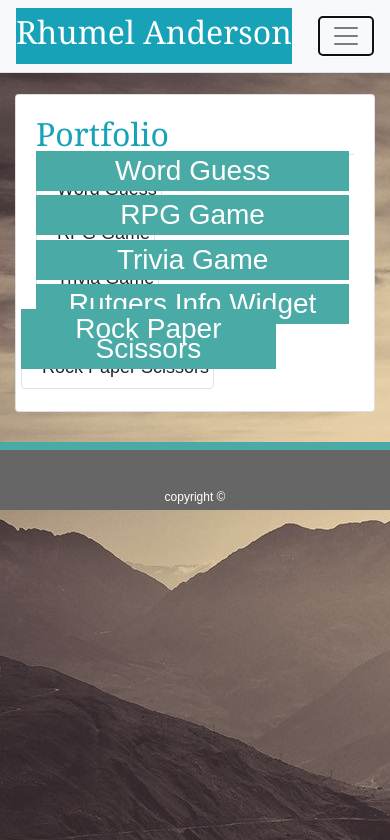
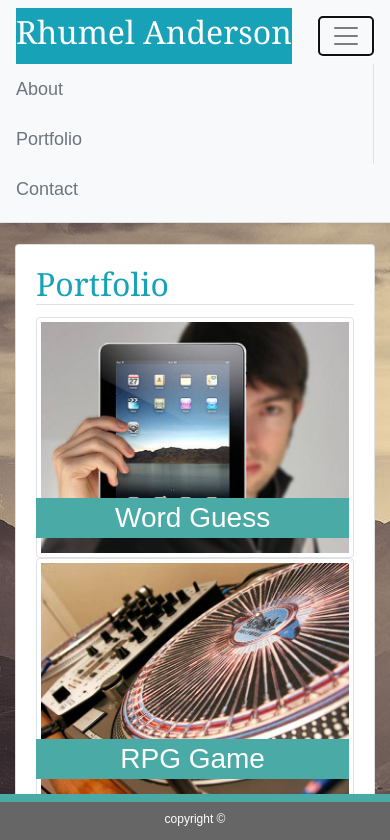
Before and after one commit to rhumel/Bootstrap-Portfolio, a plain HTML site: page portfolio.html in a window 390 px wide. Both pictures are taken after a click on the button "Toggle navigation". Shown: the top 840 px of the page. Drawn offline with nearby package versions, Linux system fonts and the light colour scheme.

Commit message:
Final update

```diff
--- a/css/style.css
+++ b/css/style.css
@@ -1,5 +1,77 @@
+* {
+    box-sizing: border-box;
+
+  }
+
+
+
 body {
-    /*background: url("../images/a851c87ee4c01dd64349654bae82c64b.jpg");*/
-    border: 5px solid red;
+    background-image: url("../images/image-45157137-hipster-backgrounds.jpg");
+    font-family: Arial, "Helvetica Neue", Helvetica, sans-serif;
+    font-size: 18px;
+    line-height: 34px;
+    background-size: auto;
+    height: 100%;
+}
+
+
+h2 {
+    /*padding-bottom: 40px; */
+    font-family: Georgia, 'Times New Roman', Times, serif;
 
 }
+
+.navbar {
+    margin-bottom: 20px;
+}
+
+.card-img-top {
+
+    height:200px;
+    width: 200px;
+    margin:20px;
+
+}
+
+p {
+
+    line-height: 200%;
+
+}
+
+/*portfolio*/
+
+.work h3 {
+
+        position: absolute;
+        bottom: 20px;
+        width: 90%;
+        padding: 10px;
+        margin-bottom: 0;
+        font-weight: 300;
+        line-height: 20px;
+        color: #fff;
+        text-align: center;
+        background: #4aaaa5;
+        border-bottom: 0;
+
+      }
+
+
+
+.footer {
+    position: fixed;
+    font-size: 8px;
+    text-align: center;
+    bottom:0px;
+    left: 0px;
+    /* padding: 30px 0; */
+    font-size: 12px;
+    background: #666;
+    border-top: 8px solid #4aaaa5;
+    height: 50px;
+    margin-top:30px;
+    width:100%;
+
+
+}
--- a/images/style.css
+++ /dev/null
@@ -1,76 +0,0 @@
-* {
-    box-sizing: border-box;
-  }
-
-
-
-body {
-    background-image: url("image-45157137-hipster-backgrounds.jpg");
-    font-family: Arial, "Helvetica Neue", Helvetica, sans-serif;
-    font-size: 18px;
-    line-height: 34px;
-    background-size: auto;
-
-}
-.container {
-    position: relative;
-}
-
-
-h2 {
-    /*padding-bottom: 40px; */
-    font-family: Georgia, 'Times New Roman', Times, serif;
-
-}
-
-.navbar {
-    margin-bottom: 20px;
-}
-
-.card-img-top {
-
-    height:200px;
-    width: 200px;
-    margin:20px;
-
-}
-
-p {
-
-    line-height: 200%;
-
-}
-
-/*portfolio*/
-
-.work h3 {
-
-        position: absolute;
-        bottom: 20px;
-        width: 90%;
-        padding: 10px;
-        margin-bottom: 0;
-        font-weight: 300;
-        line-height: 20px;
-        color: #fff;
-        text-align: center;
-        background: #4aaaa5;
-        border-bottom: 0;
-
-      }
-
-
-
-.footer {
-    font-size: 8px;
-    text-align: center;
- /*   bottom:0px; */
-     padding: 30px 0;
-    font-size: 12px;
-    background: #666;
-    border-top: 8px solid #4aaaa5;
-    height: 50px;
-    margin-top:30px;
-
-
-}
--- a/portfolio.html
+++ b/portfolio.html
@@ -7,10 +7,13 @@
     <title>Bootstrap Portfolio</title>
 
     <link rel="stylesheet" href="https://stackpath.bootstrapcdn.com/bootstrap/4.1.1/css/bootstrap.min.css" integrity="sha384-WskhaSGFgHYWDcbwN70/dfYBj47jz9qbsMId/iRN3ewGhXQFZCSftd1LZCfmhktB" crossorigin="anonymous">
-    <link rel="stylesheet" href="/images/style.css">
+    <script src="https://code.jquery.com/jquery-3.3.1.slim.min.js" integrity="sha384-q8i/X+965DzO0rT7abK41JStQIAqVgRVzpbzo5smXKp4YfRvH+8abtTE1Pi6jizo" crossorigin="anonymous"></script>
+    <script src="https://cdnjs.cloudflare.com/ajax/libs/popper.js/1.14.0/umd/popper.min.js" integrity="sha384-cs/chFZiN24E4KMATLdqdvsezGxaGsi4hLGOzlXwp5UZB1LY//20VyM2taTB4QvJ" crossorigin="anonymous"></script>
+    <script src="https://stackpath.bootstrapcdn.com/bootstrap/4.1.0/js/bootstrap.min.js" integrity="sha384-uefMccjFJAIv6A+rW+L4AHf99KvxDjWSu1z9VI8SKNVmz4sk7buKt/6v9KI65qnm" crossorigin="anonymous"></script>
+    <link rel="stylesheet" href="./css/style.css">
 </head>
 <body>
-        <nav class="navbar navbar-expand-lg navbar-light bg-light border-bottom col-md-12">
+        <nav class="navbar navbar-expand-lg navbar-light bg-light border-bottom">
                 <a class="navbar-brand btn-info text-white" href="index.html"><h2>Rhumel Anderson</h2></a>
                   <button class="navbar-toggler" type="button" data-toggle="collapse"       data-target="#navbarNav" aria-controls="navbarNav" aria-expanded="false" aria-label="Toggle navigation">
                       <span class="navbar-toggler-icon"></span>
@@ -40,12 +43,12 @@
                     <h2 class="card-title text-info border-bottom">Portfolio</h2>
                     <div class="row"> <!--top row in container-->
                         <div class="work col-md-4">
-                                <img class="img-thumbnail" src="technics-q-c-640-480-1.jpg" alt="Word Guess">
-
+                              <!--  <img class="img-thumbnail" src="technics-q-c-640-480-1.jpg" alt="Word Guess">-->
+                              <img class="img-fluid img-thumbnail" src="./images/technics-q-c-640-480-1.jpg" alt>
                                 <h3>Word Guess</h3>
                         </div>
                         <div class="work col-md-4">
-                                <img class="img-thumbnail" src="technics-q-c-640-480-2.jpg" alt="RPG Game">
+                                <img class="img-fluid img-thumbnail" src="./images/technics-q-c-640-480-2.jpg" alt="RPG Game">
 
                                 <h3>RPG Game</h3>
                         </div>
@@ -54,12 +57,12 @@
                 <!--Second Row -->
                     <div class="row">
                         <div class="work col-md-4">
-                            <img class="img-thumbnail" src="technics-q-c-640-480-5.jpg" alt="Trivia Game">
+                            <img class="img-fluid img-thumbnail" src="./images/technics-q-c-640-480-5.jpg" alt="Trivia Game">
 
                             <h3>Trivia Game</h3>
                         </div>
                         <div class="work col-md-4">
-                              <img class="img-thumbnail" src="technics-q-c-640-480-7.jpg" alt="Rutgers Info Widget">
+                              <img class="img-fluid img-thumbnail" src="./images/technics-q-c-640-480-7.jpg" alt="Rutgers Info Widget">
                                 <h3>Rutgers Info Widget</h3>
                         </div>
 
@@ -67,7 +70,7 @@
                 <!--Third Row-->
                     <div class="row">
                         <div class="work col-md-4">
-                            <img class="img-thumbnail" src="technics-q-c-640-480-9.jpg" alt="Rock Paper Scissors">
+                            <img class="img-fluid img-thumbnail" src="./images/technics-q-c-640-480-7.jpg" alt="Rock Paper Scissors">
 
                             <h3>Rock Paper Scissors</h3>
                         </div>
```
Also changed, not shown: contact.html (+23 -10 lines), index.html (+32 -15 lines).
